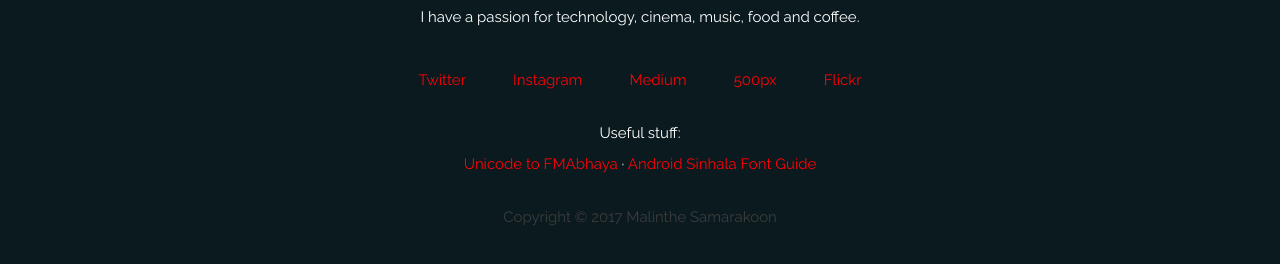
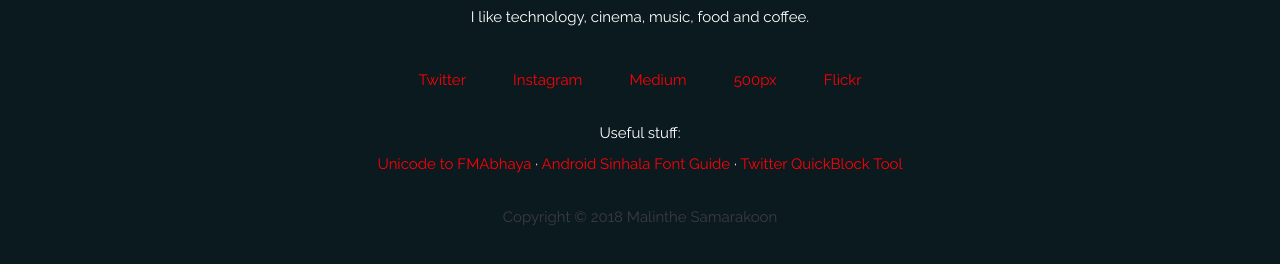
Before and after one commit to malinthe/malinthe.github.io, a plain HTML site: page index.html in a window 1280 px wide. Shown: the part 408-672 px from the top of the page. Drawn offline with Linux system fonts and the light colour scheme.

Commit message:
Update index.html

```diff
--- a/index.html
+++ b/index.html
@@ -25,7 +25,7 @@
 
             <p>I'm a Web Developer and an <a href="http://flickr.com/malinthepix" target="_blank">Amateur Photographer</a></p>
 
-            <p>I have a passion for technology, cinema, music, food and coffee.</p>
+            <p>I like technology, cinema, music, food and coffee.</p>
 
             <br/>
 
@@ -46,11 +46,11 @@
             <p>Useful stuff:</p>
 
             <p><a href="http://malinthe.com/converter">Unicode to FMAbhaya</a> &middot; <a href="https://medium.com/@malinthe/how-to-get-perfect-sinhala-text-on-android-4-4-f080fdc45bce">Android
-                    Sinhala Font Guide</a></p>
+                    Sinhala Font Guide</a> &middot; <a href="https://projects.malinthe.com/quickblock/">Twitter QuickBlock Tool</a></p>
 
             <div class="row">
                 <p class="subdued"><br/>
-                    Copyright &copy; 2017 Malinthe Samarakoon
+                    Copyright &copy; 2018 Malinthe Samarakoon
                 </p>
             </div>
 
```
